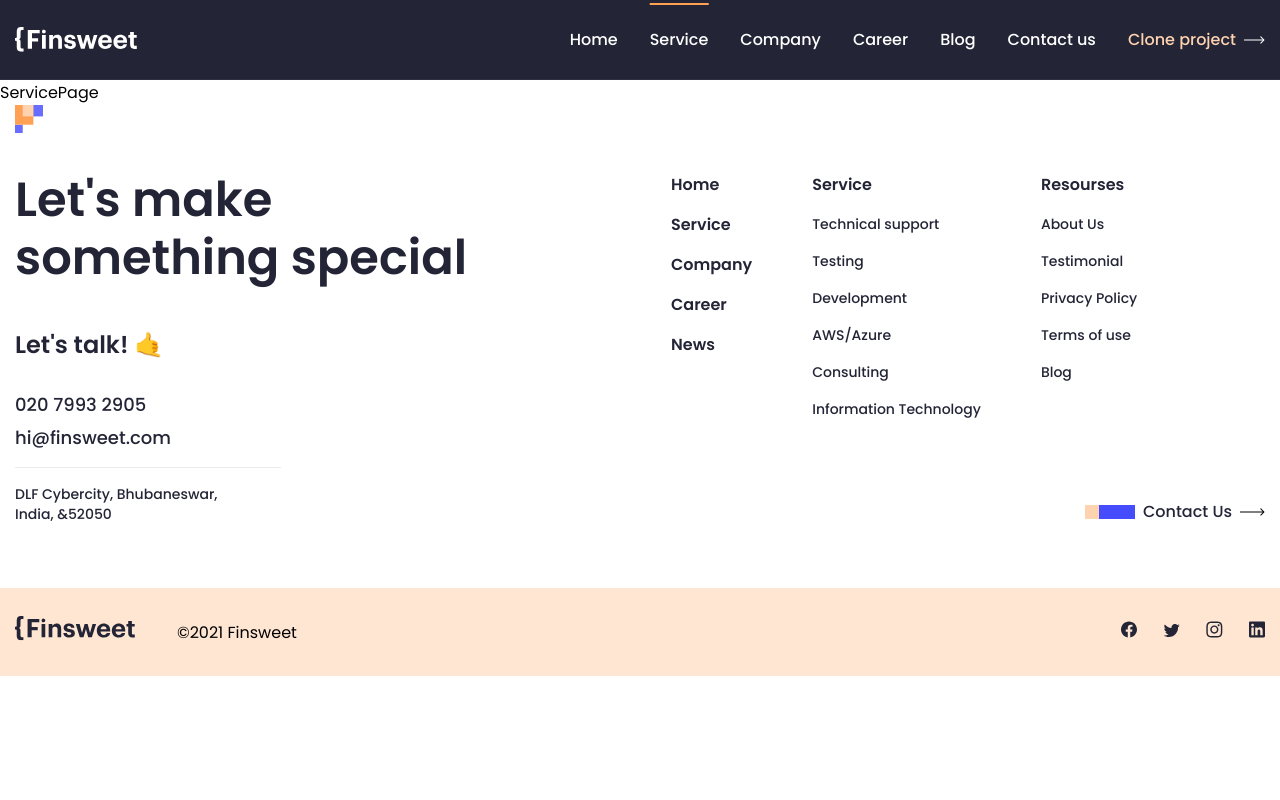
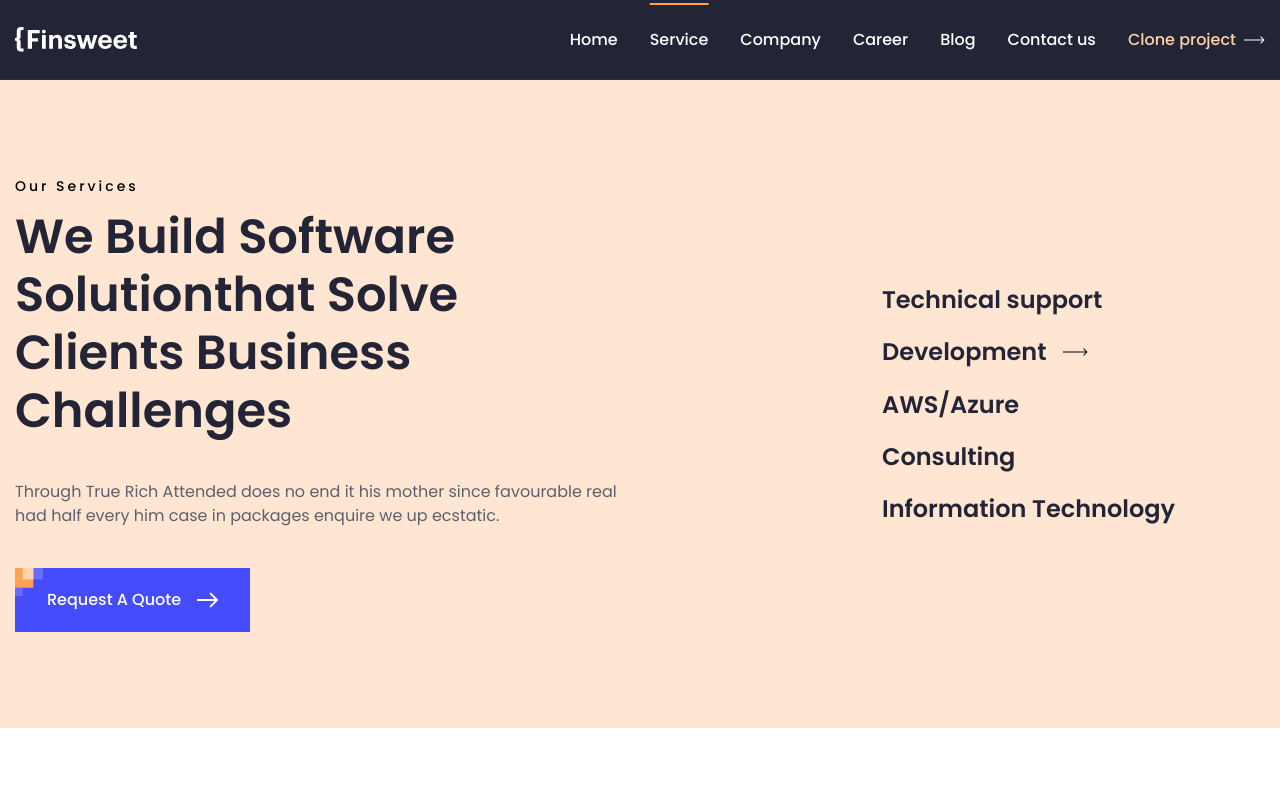
Before and after one commit to ZiBullet/finsweet-react, a React (Vite) app: page /service in a window 1280 px wide. Shown: the top 800 px of the page. Built offline with nearby package versions, Linux system fonts and the light colour scheme.

Commit message:
service - process - done

```diff
--- a/src/assets/scss/HomePage/Services.scss
+++ b/src/assets/scss/HomePage/Services.scss
@@ -7,13 +7,13 @@ $blue: #444cfc;
   background: $beige;
   padding: 96px 0;
 
-  &__wrap {
+  &.home-page &__wrap {
     display: flex;
     flex-direction: column;
     gap: 80px;
   }
 
-  &__desc {
+  &.home-page &__desc {
     max-width: 778px;
     width: 100%;
   }
--- a/src/assets/scss/Navbar.scss
+++ b/src/assets/scss/Navbar.scss
@@ -10,6 +10,9 @@ $white: #FFFFFF;
     background: $darkBlue;
     border-bottom: 1px solid #FFFFFF0D;
     overflow: hidden;
+    position: sticky;
+    top: 0;
+    z-index: 998;
 
     &__nav {
         display: flex;
--- /dev/null
+++ b/src/assets/scss/ServicePage/ServicePage.scss
@@ -0,0 +1 @@
+@import "./Services.scss";
--- /dev/null
+++ b/src/assets/scss/ServicePage/Services.scss
@@ -0,0 +1,58 @@
+$darkBlue: #232536;
+
+.services {
+
+    &.service-page &__wrap {
+        display: flex;
+        align-items: center;
+        justify-content: space-between;
+        flex-direction: row;
+
+        @media screen and (max-width: 1120px) {
+            flex-direction: column;
+            align-items: normal;
+            gap: 32px;
+        }
+    }
+
+    &.service-page &__desc {
+        max-width: 622px;
+    }
+
+    &__text {
+        margin-bottom: 40px;
+    }
+
+    &__list {
+        padding-right: 90px;
+        display: flex;
+        flex-direction: column;
+        align-items: flex-start;
+        gap: 16px;
+
+        @media screen and (max-width: 1120px) {
+            padding-right: 0;
+            align-self: center;
+        }
+
+        &-item:nth-child(2) &-link {
+            display: flex;
+            align-items: center;
+            gap: 16px;
+        }
+
+        &-link {
+            color: $darkBlue;
+            font-size: clamp(1.125rem, 1rem + 0.63vw, 1.5rem);
+            font-weight: 600;
+            line-height: clamp(1.125rem, 0.75rem + 1.88vw, 2.25rem);
+            border-bottom: 1px solid transparent;
+            transition: .3s;
+
+            &:hover {
+                border-bottom: 1px solid currentColor;
+            }
+        }
+    }
+
+}
--- a/src/assets/scss/main.scss
+++ b/src/assets/scss/main.scss
@@ -4,3 +4,6 @@
 
 // HomePage
 @import "./HomePage/HomePage.scss";
+
+// ServicePage
+@import "./ServicePage/ServicePage.scss";
--- a/src/pages/HomePage/Services.jsx
+++ b/src/pages/HomePage/Services.jsx
@@ -6,7 +6,7 @@ import developmentIcon from "./assets/icons/web-development.svg";
 
 const Services = () => {
   return (
-    <section className="services">
+    <section className="services home-page">
       <div className="services__wrap container">
         <div className="services__desc">
           <h5 className="services__title-mini title-mini">Our Services</h5>
--- a/src/pages/ServicePage/ServicePage.jsx
+++ b/src/pages/ServicePage/ServicePage.jsx
@@ -1,7 +1,11 @@
-
+import Services from "./Services"
+import Process from "../HomePage/Process"
 const ServicePage = () => {
   return (
-    <div>ServicePage</div>
+    <main className="main">
+      <Services />
+      <Process />
+    </main>
   )
 }
 
--- /dev/null
+++ b/src/pages/ServicePage/Services.jsx
@@ -0,0 +1,42 @@
+import arrowRightWhiteIcon from "./assets/icons/arrow-right-white.svg";
+import arrowRightBlackIcon from "./assets/icons/arrow-right-black.svg";
+
+const Services = () => {
+  return (
+    <section className="services service-page">
+      <div className="services__wrap container">
+        <div className="services__desc">
+          <h5 className="services__title-mini title-mini">Our Services</h5>
+          <h2 className="services__title title-h2">We Build Software Solutionthat Solve Clients Business Challenges</h2>
+          <p className="services__text text-p">Through True Rich Attended does no end it his mother since favourable real had half every him case in packages enquire we up ecstatic.</p>
+          <button className="services__btn btn-request">
+            <span>Request A Quote</span>
+            <img src={arrowRightWhiteIcon} alt="arrow-right white icon" />
+          </button>
+        </div>
+        <ul className="services__list">
+          <li className="services__list-item">
+            <a href="#technical-support" className="services__list-link">Technical support</a>
+          </li>
+          <li className="services__list-item">
+            <a href="#development" className="services__list-link">
+              <span>Development</span>
+              <img src={arrowRightBlackIcon} alt="arrow-right-black icon" />
+            </a>
+          </li>
+          <li className="services__list-item">
+            <a href="#aws" className="services__list-link">AWS/Azure</a>
+          </li>
+          <li className="services__list-item">
+            <a href="#consulting" className="services__list-link">Consulting</a>
+          </li>
+          <li className="services__list-item">
+            <a href="#information-technology" className="services__list-link">Information Technology</a>
+          </li>
+        </ul>
+      </div>
+    </section>
+  )
+}
+
+export default Services
```
Also changed, not shown: src/pages/ServicePage/assets/icons/arrow-right-black.svg (added), src/pages/ServicePage/assets/icons/arrow-right-white.svg (added).
